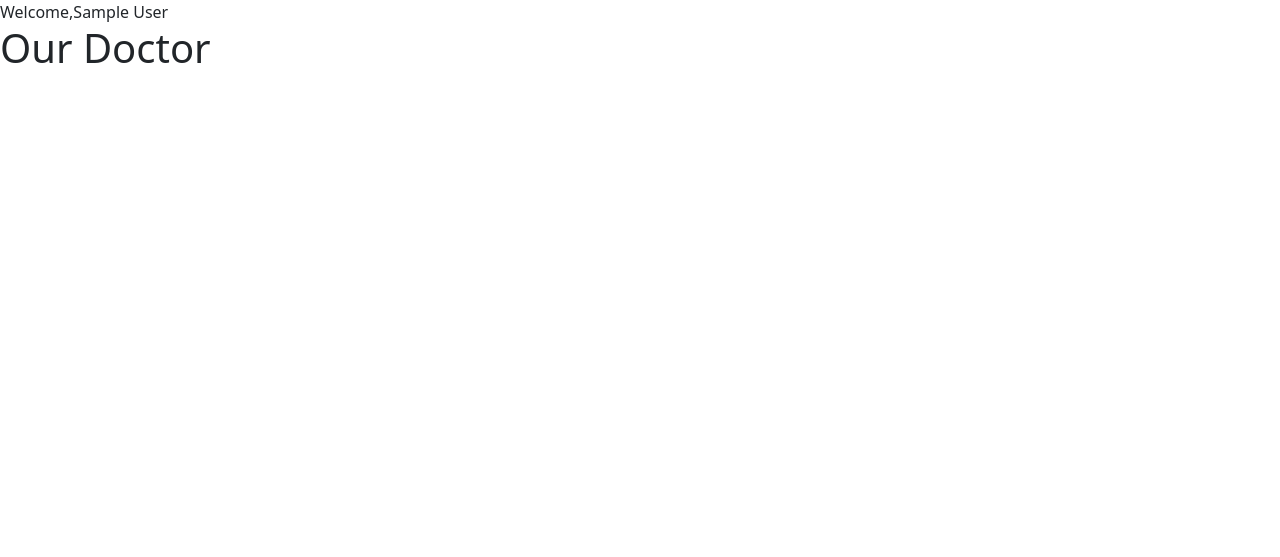
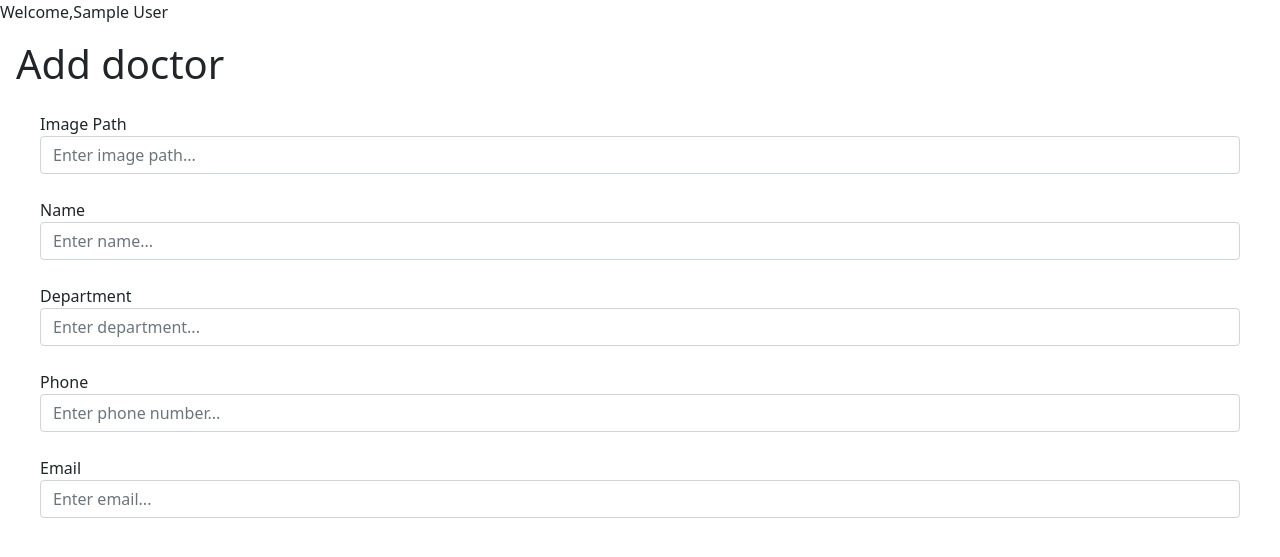
Before and after one commit to Md-Tariqul-Islam/Medicare, a PHP site: page /admin.php in a window 1280 px wide. Shown: the top 557 px of the page. Run offline with PHP 8.4, Linux system fonts and the light colour scheme; the visitor is signed in with stand-in values (Sample User, id 1).

Commit message:
Add from where admin input doctor details

```diff
--- a/admin.php
+++ b/admin.php
@@ -25,8 +25,44 @@ echo "Welcome," . $_SESSION['name'];
   </head>
   <body>
 
+    <div class="card-body">
+        <h1 class="card-title">Add doctor</h1>
+        <form action="" method="post">
 
-    <h1>Our Doctor</h1>
+            <div class="m-4">
+                <label for="image">Image Path</label>
+                <input type="text" class="form-control" id="image" name="dbimage" placeholder="Enter image path..." required>
+            </div>
+
+            <div class="m-4">
+                <label for="name">Name</label>
+                <input type="text" class="form-control" id="name" name="dbname" placeholder="Enter name..." required>
+            </div>
+
+            <div class="m-4">
+                <label for="department">Department</label>
+                <input type="text" class="form-control" id="department" name="dbdepartment" placeholder="Enter department..." required>
+            </div>
+
+            <div class="m-4">
+                <label for="phone">Phone</label>
+                <input type="text" class="form-control" id="phone" name="dbphone" placeholder="Enter phone number..." required>
+            </div>
+
+            <div class="m-4">
+                <label for="email">Email</label>
+                <input type="email" class="form-control" id="email" name="dbemail" placeholder="Enter email..." required>
+            </div>
+        </from>
+    </div>
+
+
+
+
+
+
+
+
 
 
     <script src="https://cdn.jsdelivr.net/npm/bootstrap@5.0.2/dist/js/bootstrap.bundle.min.js" integrity="sha384-MrcW6ZMFYlzcLA8Nl+NtUVF0sA7MsXsP1UyJoMp4YLEuNSfAP+JcXn/tWtIaxVXM" crossorigin="anonymous"></script>
```
